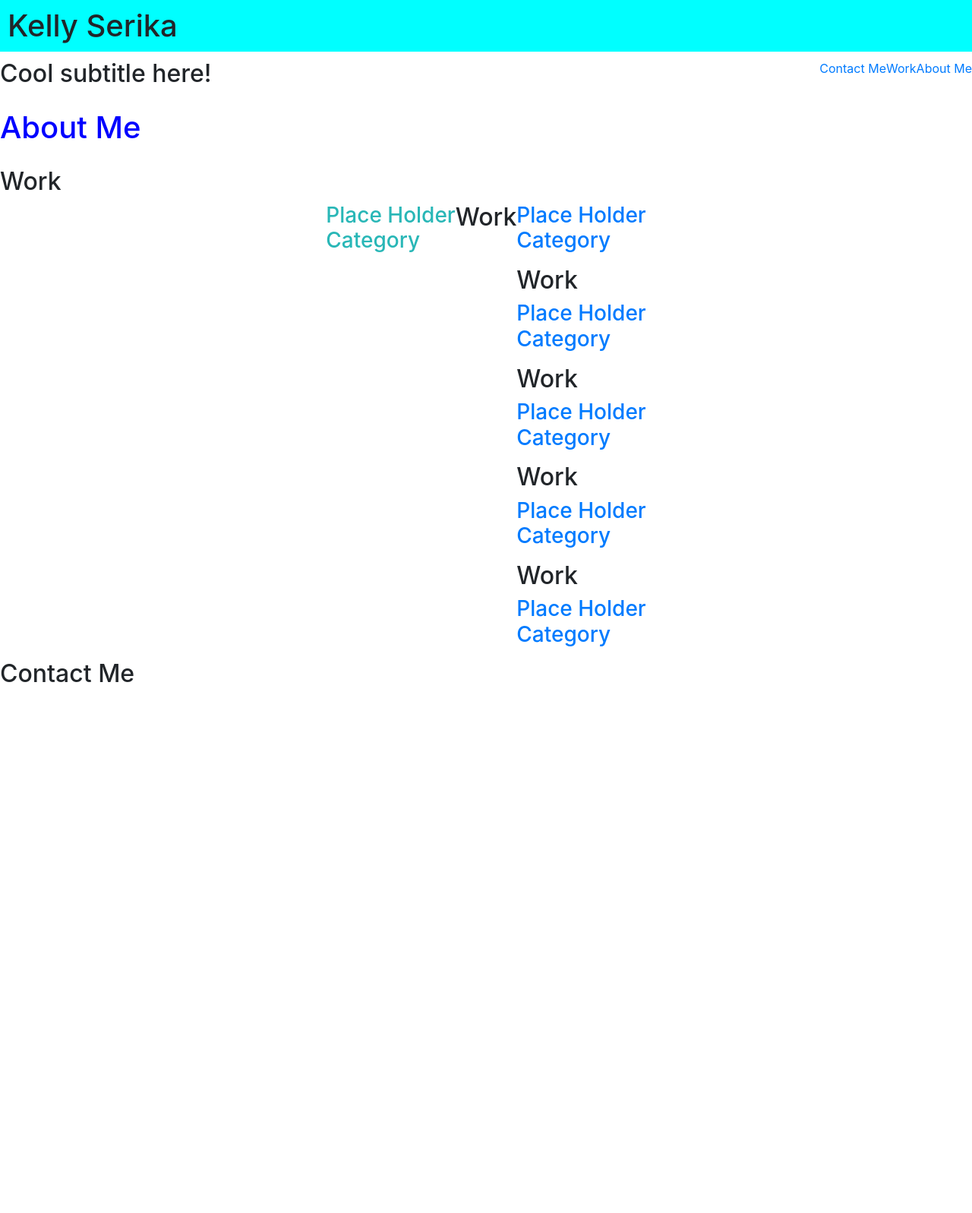
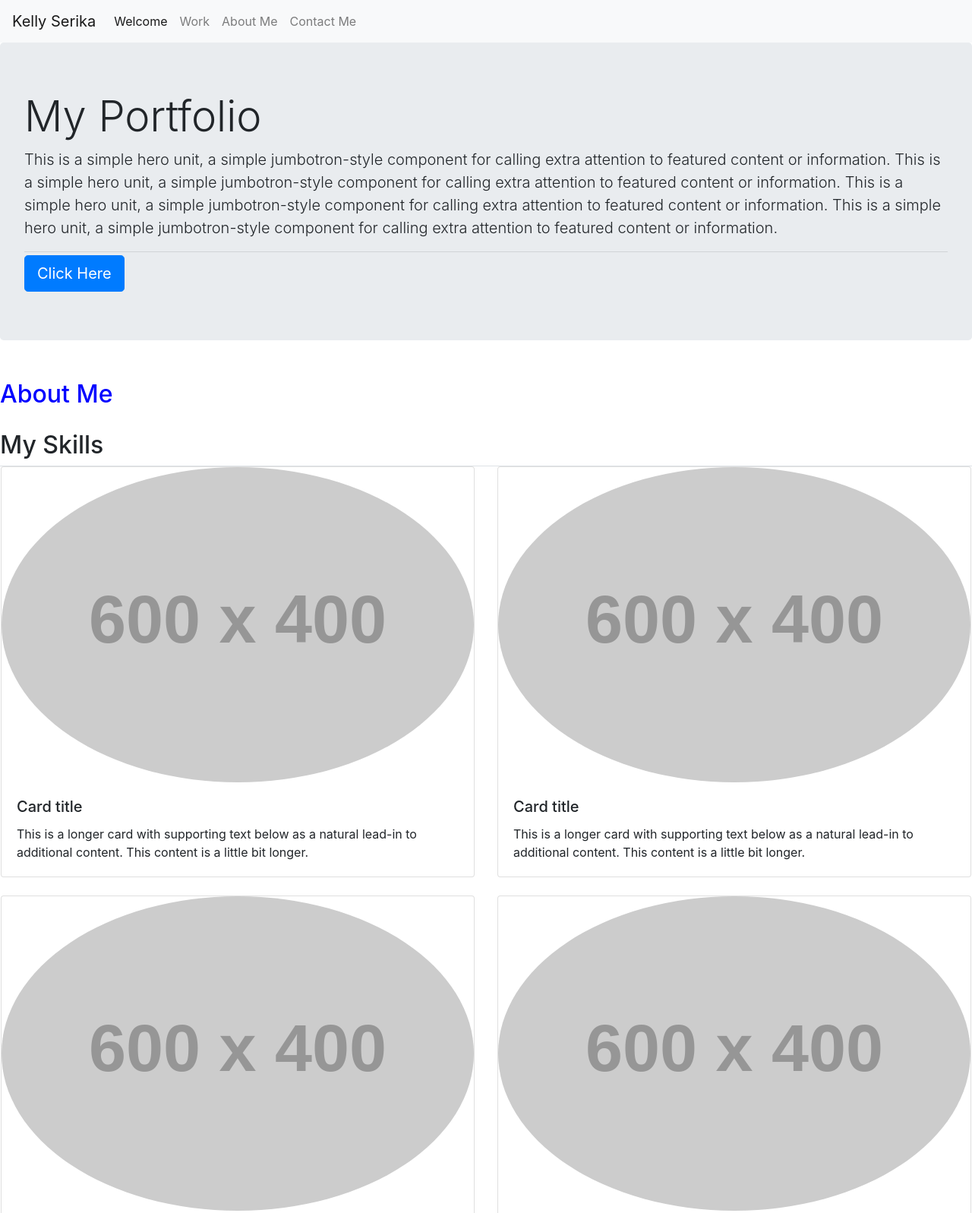
Before and after one commit to seriksa3/Bootstrap-Portfolio, a plain HTML site: page index.html in a window 1280 px wide. Shown: the top 1597 px of the page at 76% size. Before the commit the page ends 915 px from the top, so only its background shows below. Drawn offline with nearby package versions, Linux system fonts and the light colour scheme; placeholder pictures from the web are drawn by us.

Commit message:
Updated main code

```diff
--- a/css/style.css
+++ b/css/style.css
@@ -2,6 +2,7 @@
     background-color: aqua;
     padding: 10px;
     margin-bottom: 10px;
+    background-color:blue;
 
 }
 .logo-page a{
@@ -33,7 +34,7 @@
 }
 #about{
     display: flex;
-    align-items: flex-start;
+    align-items: end;
     margin-right: 20px;
     padding: 20px;
     clear: both;
@@ -42,3 +43,10 @@
     height: 10%;
     color:blue;
 }
+.navbar-brand{
+    display: flex;
+}
+.navbar-nav{
+    display: flex;
+    justify-items: center;
+}
--- a/index.html
+++ b/index.html
@@ -9,89 +9,113 @@
   <!--Bootstrap links-->
   <link rel="stylesheet" href="https://cdn.jsdelivr.net/npm/bootstrap@4.6.2/dist/css/bootstrap.min.css" integrity="sha384-xOolHFLEh07PJGoPkLv1IbcEPTNtaed2xpHsD9ESMhqIYd0nLMwNLD69Npy4HI+N" crossorigin="anonymous">
   <link rel="stylesheet" href="./css/style.css" />
+
 </head>
 
 <body>
   <!-- main logo / nav -->
+  <main class="page-wrapper" id="page-top">
   <header class="logo-page">
-    <h1>Kelly Serika</h1>
-    <nav class="navpage">
-      <a href="#">About Me</a>
-      <a href="#"> Work</a>
-      <a href="#">Contact Me</a>
-
+    <nav class="navbar navbar-expand-lg navbar-light bg-light">
+      <a class="navbar-brand" href="#">Kelly Serika</a>
+      <button class="navbar-toggler" type="button" data-toggle="collapse" data-target="#navbarSupportedContent" aria-controls="navbarSupportedContent" aria-expanded="false" aria-label="Toggle navigation">
+        <span class="navbar-toggler-icon"></span>
+      </button>
+      <div class="collapse navbar-collapse" id="navbarSupportedContent">
+        <ul class="navbar-nav mr-auto">
+          <li class="nav-item active">
+            <a class="nav-link" href="#">Welcome<span class="sr-only">(current)</span></a>
+          </li>
+          <li class="nav-item">
+            <a class="nav-link" href="#">Work</a>
+          </li>
+          <li class="nav-item">
+            <a class="nav-link" href="#">About Me</a>
+          </li>
+          <li class="nav-item">
+            <a class="nav-link " href="#">Contact Me</a>
+          </li>
+        </ul>
+      </div>
     </nav>
   </header>
 
   <!-- hero banner -->
   <section class="hero-banner">
-    <div>
-      <h2>Cool subtitle here!</h2>
+    <div class="jumbotron">
+      <h1 class="display-4">My Portfolio</h1>
+      <p class="lead">This is a simple hero unit, a simple jumbotron-style component for calling extra attention to featured content or information.
+        This is a simple hero unit, a simple jumbotron-style component for calling extra attention to featured content or information.
+        This is a simple hero unit, a simple jumbotron-style component for calling extra attention to featured content or information.
+        This is a simple hero unit, a simple jumbotron-style component for calling extra attention to featured content or information.
+      </p>
+      <hr class="my-1">
+      <a class="btn btn-primary btn-lg" href="#" role="button">Click Here</a>
     </div>
   </section>
-
-  <main class="page-wrapper">
     <!-- about me -->
     <section class="page-section" id="about">
-      <h1>About Me</h2>
+      <h2>About Me</h2>
+
     </section>
 
     <!-- portfolio container -->
     <section class="page-section" id="work">
-      <h2>Work</h2>
+      <h2>My Skills</h2>
       <div class="flex">
-        <a href="#" class="pict1">
-            <div>
-                <h3>Place Holder
-                    <p>Category</p>
-                </h3>
+        <div class="row row-cols-1 row-cols-md-2 border">
+          <div class="col mb-4">
+            <div class="card">
+              <img src="https://placehold.co/600x400?text=Hello+World" class="card-img-top rounded-circle" alt="...">
+              <div class="card-body">
+                <h5 class="card-title">Card title</h5>
+                <p class="card-text">This is a longer card with supporting text below as a natural lead-in to additional content. This content is a little bit longer.</p>
               </div>
-        </a>
-        <h2>Work</h2>
-        <div>
-          <a href="#" class="pict2">
-              <div>
-                  <h3>Place Holder
-                      <p>Category</p>
-                  </h3>
             </div>
-            </a>
-          <h2>Work</h2>
-          <div>
-            <a href="#" class="pict3">
-                <div>
-                    <h3>Place Holder
-                        <p>Category</p>
-                    </h3>
           </div>
-            </a>
-            <h2>Work</h2>
-            <div>
-              <a href="#" class="pict4">
-                  <div>
-                      <h3>Place Holder
-                          <p>Category</p>
-                      </h3>
+          <div class="col mb-4">
+            <div class="card">
+              <img src="https://placehold.co/600x400?text=Hello+World" class="card-img-top rounded-circle" alt="...">
+              <div class="card-body">
+                <h5 class="card-title">Card title</h5>
+                <p class="card-text">This is a longer card with supporting text below as a natural lead-in to additional content. This content is a little bit longer.</p>
               </div>
-              </a>
-              <h2>Work</h2>
-              <div>
-                <a href="#" class="pict5">
-                    <div>
-                        <h3>Place Holder
-                            <p>Category</p>
-                        </h3>
             </div>
-                </a>
-                <h2>Work</h2>
-                <div>
-                    <a href="#" class="pict6">
-                    <div>
-                        <h3>Place Holder
-                            <p>Category</p>
-                        </h3>
           </div>
-                </a>
+          <div class="col mb-4">
+            <div class="card">
+              <img src="https://placehold.co/600x400?text=Hello+World" class="card-img-top rounded-circle" alt="...">
+              <div class="card-body">
+                <h5 class="card-title">Card title</h5>
+                <p class="card-text">This is a longer card with supporting text below as a natural lead-in to additional content.</p>
+              </div>
+            </div>
+          </div>
+          <div class="col mb-4">
+            <div class="card">
+              <img src="https://placehold.co/600x400?text=Hello+World" class="card-img-top rounded-circle" alt="...">
+              <div class="card-body">
+                <h5 class="card-title">Card title</h5>
+                <p class="card-text">This is a longer card with supporting text below as a natural lead-in to additional content. This content is a little bit longer.</p>
+              </div>
+            </div>
+          </div>
+          <div class="col mb-4">
+            <div class="card">
+              <img src="https://placehold.co/600x400?text=Hello+World" class="card-img-top rounded-circle" alt="...">
+              <div class="card-body">
+                <h5 class="card-title">Card title</h5>
+                <p class="card-text">This is a longer card with supporting text below as a natural lead-in to additional content. This content is a little bit longer.</p>
+              </div>
+            </div>
+          </div>
+          <div class="col mb-4">
+            <div class="card">
+              <img src="https://placehold.co/600x400?text=Hello+World" class="card-img-top rounded-circle" alt="...">
+              <div class="card-body">
+                <h5 class="card-title">Card title</h5>
+                <p class="card-text">This is a longer card with supporting text below as a natural lead-in to additional content. This content is a little bit longer.</p>
+              </div>
             </div>
           </div>
         </div>
```
Lines whose indentation alone changed are shown as unchanged.
